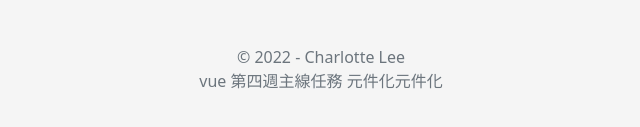
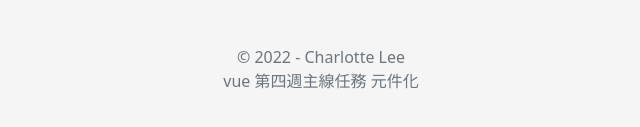
Before and after one commit to char849/vue3-week4-main, a plain HTML site: page index.html in a window 1280 px wide. Shown: the part 477-604 px from the top of the page, 319-959 px from the left. Drawn offline with nearby package versions, Linux system fonts and the light colour scheme.

Commit message:
git init

```diff
--- a/index.html
+++ b/index.html
@@ -57,7 +57,7 @@
           </div>
           <p class="mt-5 mb-3 text-muted">
             &copy; 2022 - Charlotte Lee<br/>
-            vue 第四週主線任務 元件化元件化
+            vue 第四週主線任務 元件化
           </p>
         </div>
       </div>
```
